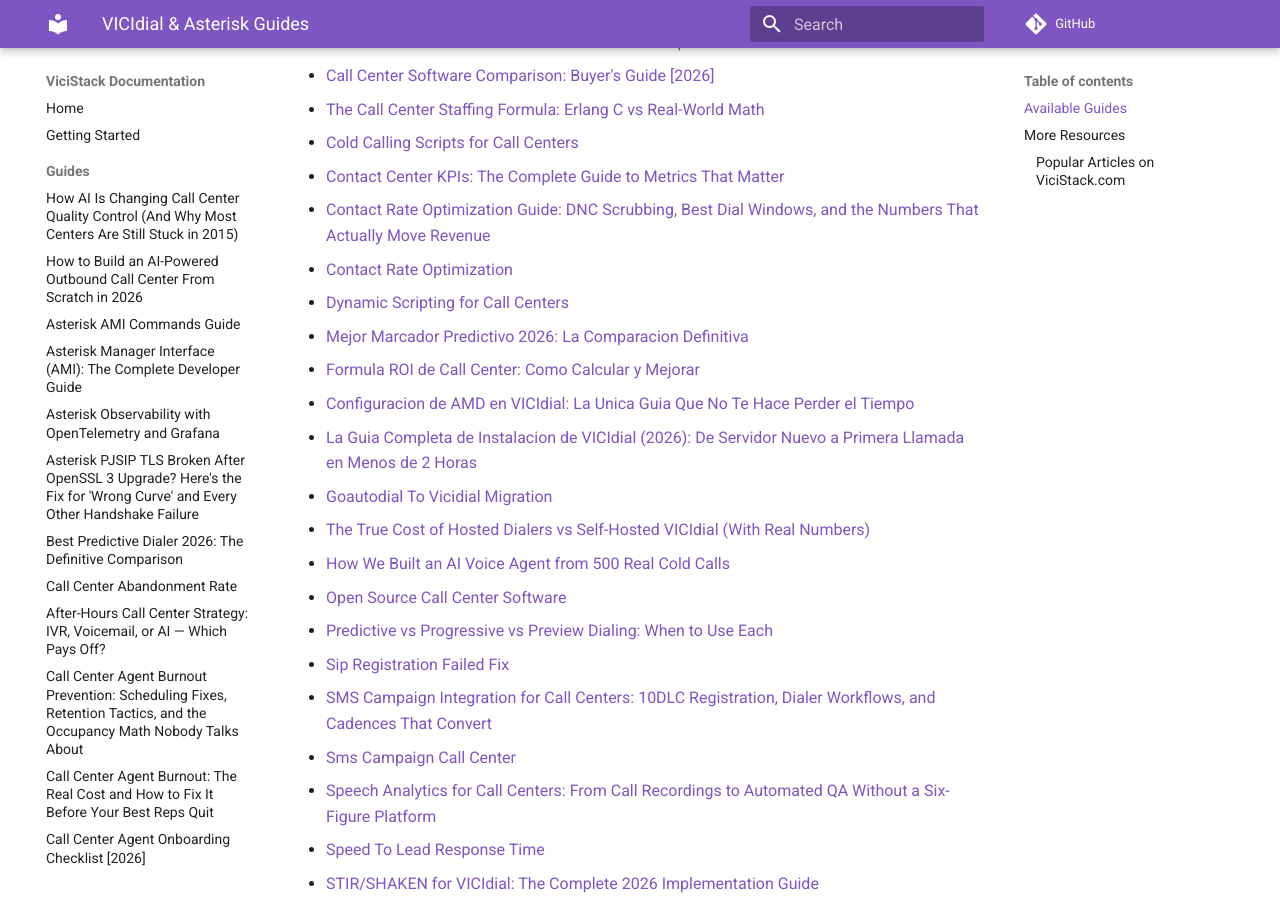
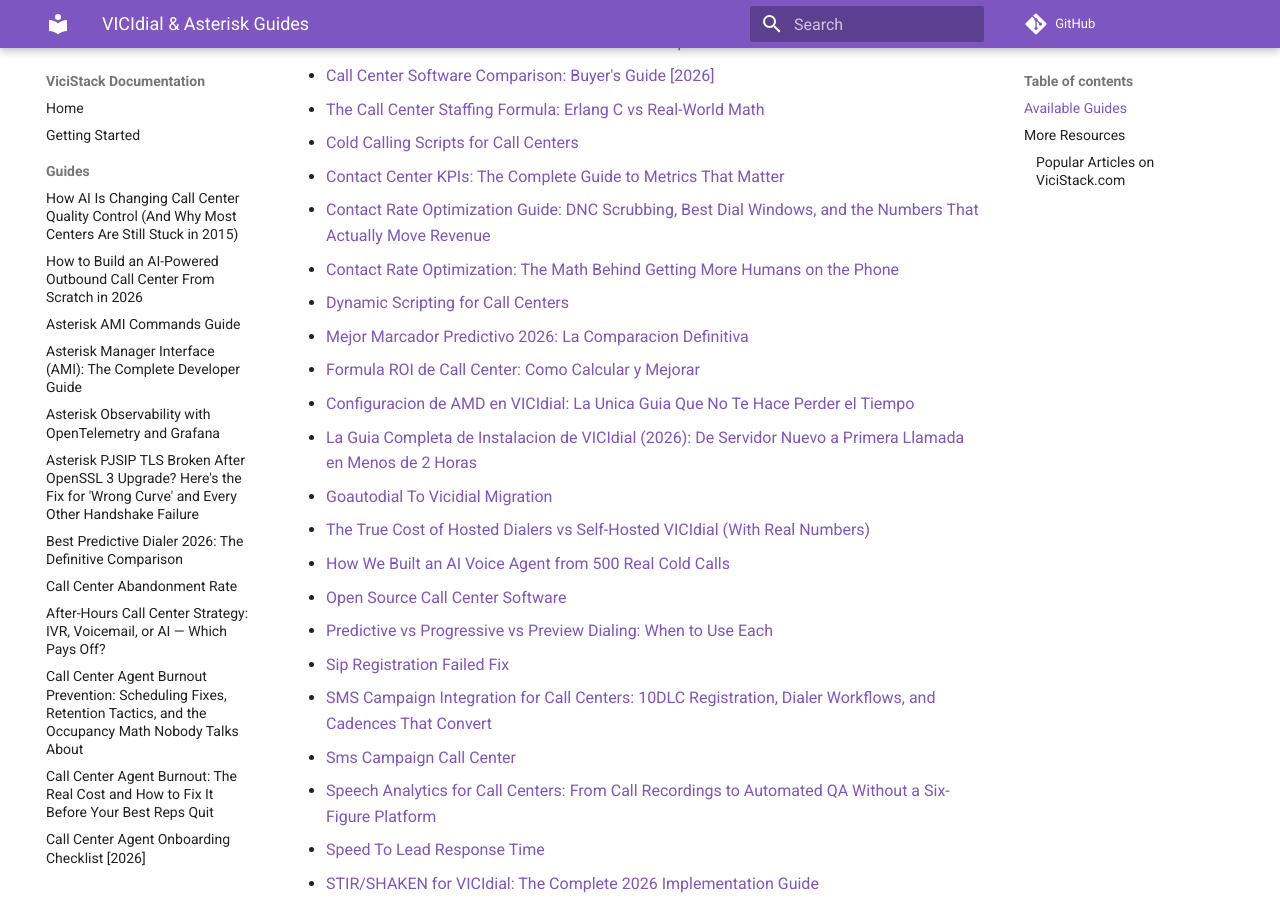
Before and after one commit to gamlin-ccdocs/vicistack-docs, an MkDocs documentation site: the page built from docs/guides/index.md, in a window 1280 px wide and 900 px high, scrolled down 873 px. Built offline with MkDocs 1.6.1 and Material for MkDocs 9.7.7, drawn with Linux system fonts in a browser that asks for light colours; comment, search, counter and statistics services are not loaded.

Commit message:
Add guide: Contact Rate Optimization: The Math Behind Getting More Humans on the Phone

```diff
--- a/docs/guides/index.md
+++ b/docs/guides/index.md
@@ -26,7 +26,7 @@
 - [Cold Calling Scripts for Call Centers](cold-calling-scripts-templates.md)
 - [Contact Center KPIs: The Complete Guide to Metrics That Matter](contact-center-kpis.md)
 - [Contact Rate Optimization Guide: DNC Scrubbing, Best Dial Windows, and the Numbers That Actually Move Revenue](contact-rate-optimization-guide.md)
-- [Contact Rate Optimization](contact-rate-optimization.md)
+- [Contact Rate Optimization: The Math Behind Getting More Humans on the Phone](contact-rate-optimization.md)
 - [Dynamic Scripting for Call Centers](dynamic-scripting-for-call-centers.md)
 - [Mejor Marcador Predictivo 2026: La Comparacion Definitiva](es-best-predictive-dialer.md)
 - [Formula ROI de Call Center: Como Calcular y Mejorar](es-call-center-roi-formula.md)
--- a/mkdocs.yml
+++ b/mkdocs.yml
@@ -41,7 +41,7 @@
       - "Cold Calling Scripts for Call Centers": "guides/cold-calling-scripts-templates.md"
       - "Contact Center KPIs: The Complete Guide to Metrics That Matter": "guides/contact-center-kpis.md"
       - "Contact Rate Optimization Guide: DNC Scrubbing, Best Dial Windows, and the Numbers That Actually Move Revenue": "guides/contact-rate-optimization-guide.md"
-      - "Contact Rate Optimization": "guides/contact-rate-optimization.md"
+      - "Contact Rate Optimization: The Math Behind Getting More Humans on the Phone": "guides/contact-rate-optimization.md"
       - "Dynamic Scripting for Call Centers": "guides/dynamic-scripting-for-call-centers.md"
       - "Mejor Marcador Predictivo 2026: La Comparacion Definitiva": "guides/es-best-predictive-dialer.md"
       - "Formula ROI de Call Center: Como Calcular y Mejorar": "guides/es-call-center-roi-formula.md"
```
Also changed, not shown: docs/guides/contact-rate-optimization.md (+9 -9 lines).
